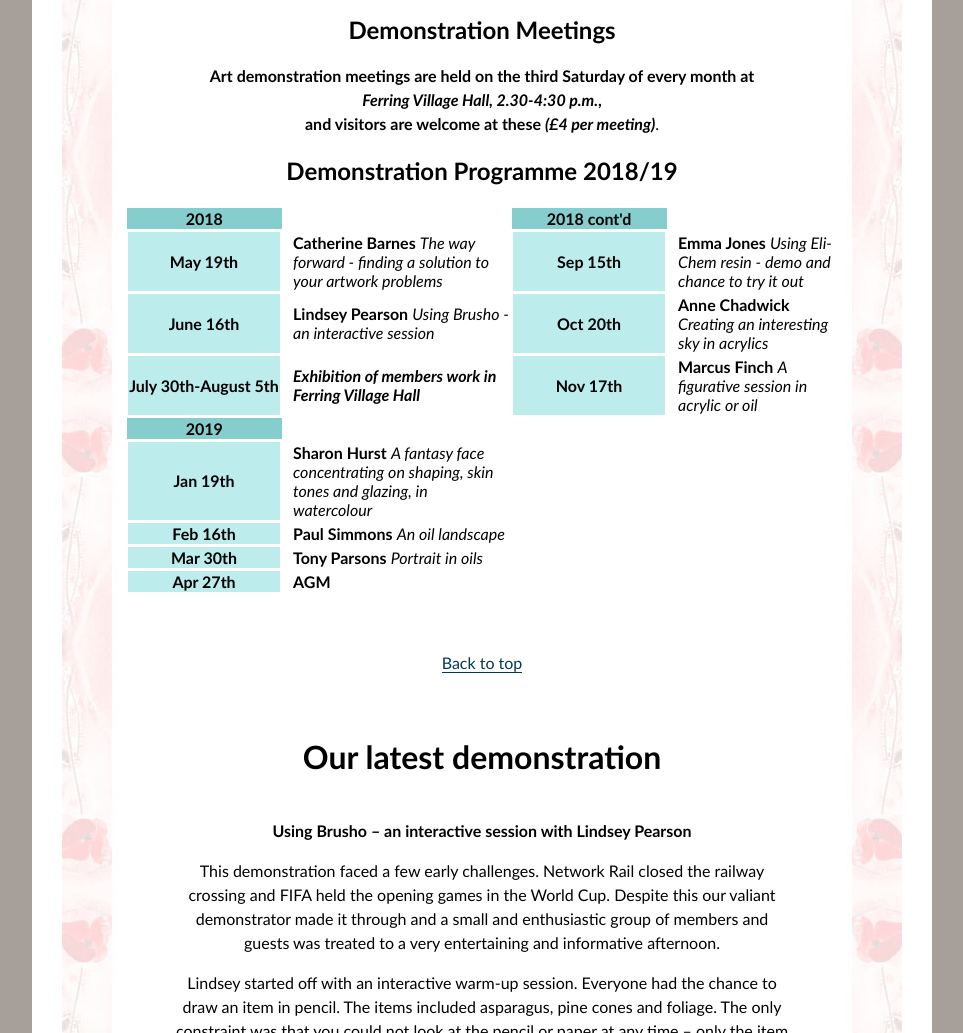
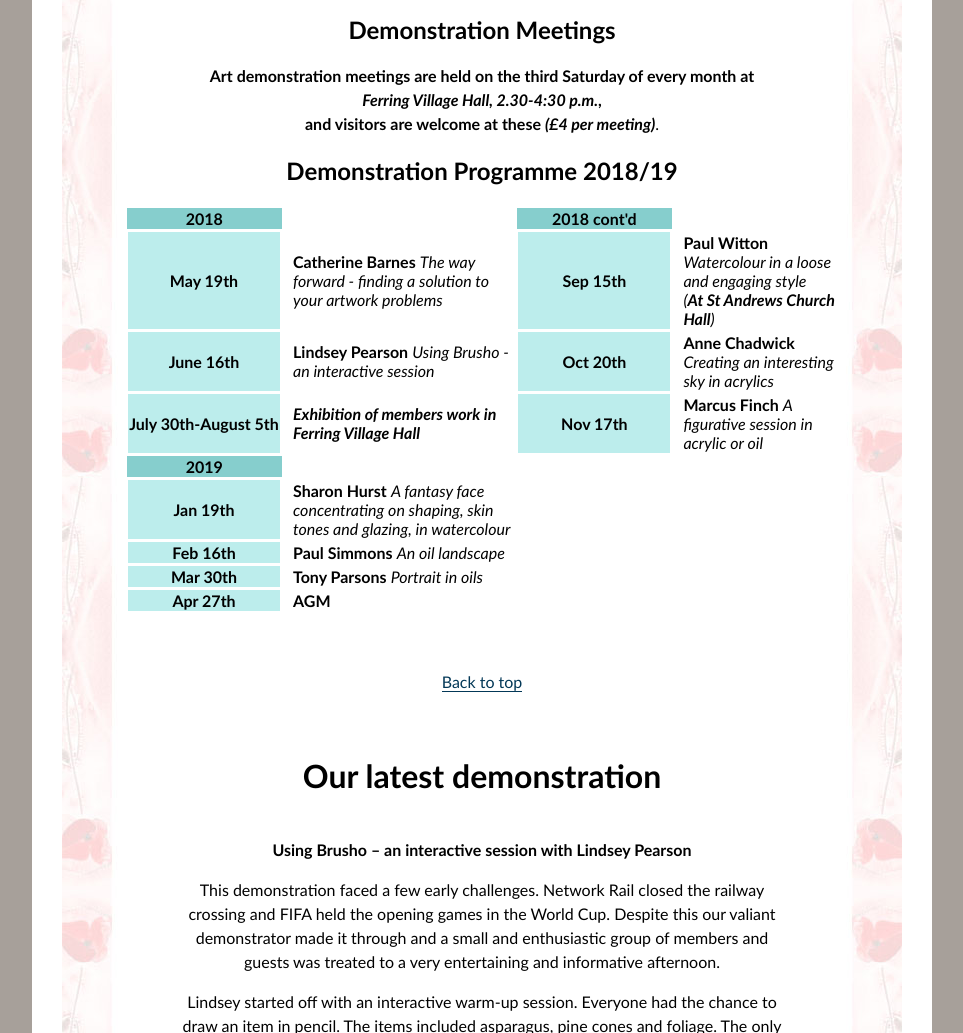
Before and after one commit to paulrr88/aas, a plain HTML site: page programme/index.html in a window 1280 px wide. Shown: the part 2364-3397 px from the top of the page, without its empty margins (158-1121 px from the left). Drawn offline with Linux system fonts and the light colour scheme.

Commit message:
Small programme change

```diff
--- a/programme/index.html
+++ b/programme/index.html
@@ -412,8 +412,9 @@
 							<td><strong>Catherine Barnes</strong>
 							<em>The way forward - finding a solution to your artwork problems</em></td>
 							<th scope="row">Sep 15th</th>
-							<td><strong>Emma Jones</strong>
-							<em>Using Eli-Chem resin - demo and chance to try it out</em></td>
+							<td><strong>Paul Witton</strong>
+							<em>Watercolour in a loose and engaging style<br />
+                            (<strong>At St Andrews Church Hall</strong>)</em></td>
 						</tr>
 						<tr>
 							<th scope="row">June 16th</th>
```
